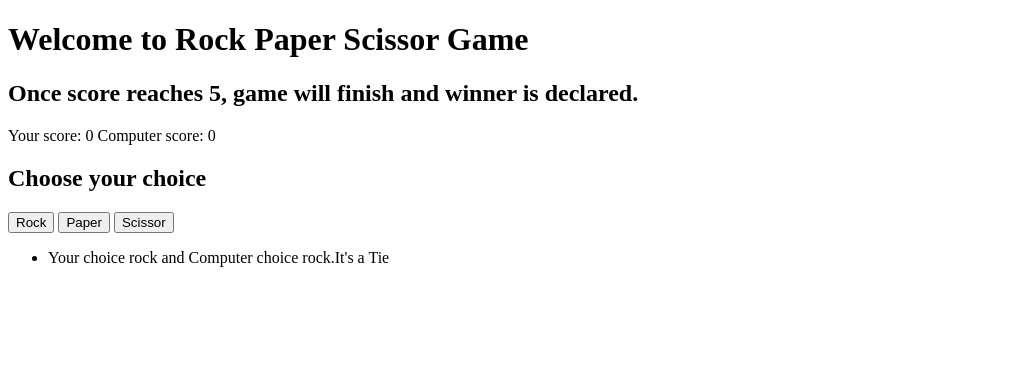
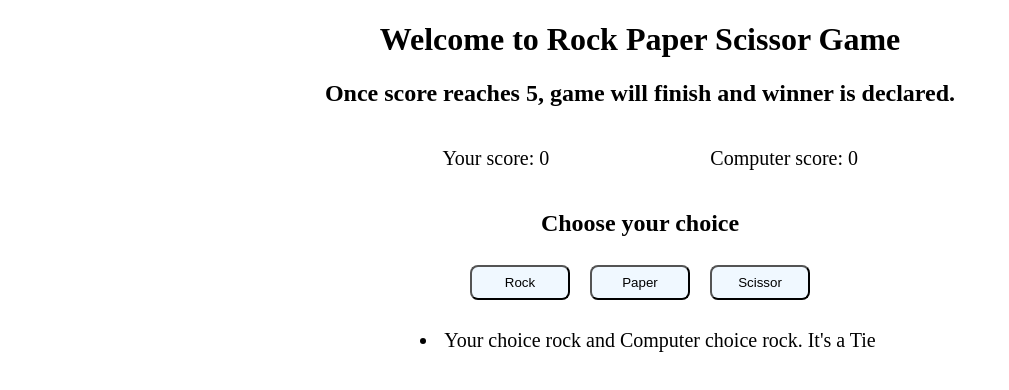
Before and after one commit to deepak2030x/rock-paper-scissors, a plain HTML site: page index.html in a window 1280 px wide. Both pictures are taken after a click on the button "Rock". Shown: the whole page, without its empty margins (0-1009 px from the left). Drawn offline with Linux system fonts and the light colour scheme.

Commit message:
added style

```diff
--- a/index.css
+++ b/index.css
@@ -1,3 +1,42 @@
-div > p {
-  display: inline;
+* {
+  box-sizing: border-box;
+  text-align: center;
 }
+
+.score > p {
+  display: inline-block;
+  width: 45%;
+  font-size: 20px;
+  font-weight: 200;
+}
+
+.container {
+  width: 50%;
+  margin: 0 auto;
+}
+
+.btn {
+  width: 100px;
+  border-radius: 8px;
+  padding: 8px;
+  margin: 8px;
+  background-color: aliceblue;
+}
+
+.btn:hover {
+  background-color: aqua;
+  box-shadow: 5px 5px 5px rgb(32, 21, 21);
+}
+
+ul {
+  display: flex;
+  flex-direction: column;
+  align-items: center;
+}
+
+ul li {
+  font-size: 20px;
+  font-weight: 300;
+  padding: 5px;
+  text-align: left;
+}
--- a/index.html
+++ b/index.html
@@ -9,9 +9,10 @@
   </head>
 
   <body>
+    <div class="container">
       <h1>Welcome to Rock Paper Scissor Game</h1>
       <h2>Once score reaches 5, game will finish and winner is declared.</h2>
-    <div>
+      <div class="score">
         <p>Your score: <span class="human">0</span></p>
         <p>Computer score: <span class="computer">0</span></p>
       </div>
@@ -20,7 +21,8 @@
       <button class="btn">Paper</button>
       <button class="btn">Scissor</button>
       <ul></ul>
-    <p class="winner"></p>
-    <p class="restart"></p>
+      <h2 class="winner"></h2>
+      <h3 class="restart"></h3>
+    </div>
   </body>
 </html>
--- a/script.js
+++ b/script.js
@@ -23,7 +23,7 @@ const computer = document.querySelector(".computer");
 
 function playRound(humanChoice, computerChoice) {
   const li = document.createElement("li");
-  let content = `Your choice ${humanChoice} and Computer choice ${computerChoice}.`;
+  let content = `Your choice ${humanChoice} and Computer choice ${computerChoice}. `;
 
   if (humanChoice == computerChoice) {
     li.textContent = content + "It's a Tie";
@@ -66,9 +66,10 @@ function playRound(humanChoice, computerChoice) {
 const start = document.querySelector(".restart");
 
 function restart() {
-  const text = document.createTextNode("Want to play once again");
+  const text = document.createTextNode("Want to play once again?");
   const btn = document.createElement("button");
   btn.textContent = "Yes";
+  btn.classList.add("btn");
   btn.addEventListener("click", (e) => {
     buttons.forEach((b) => {
       b.disabled = false;
@@ -95,7 +96,7 @@ buttons.forEach((btn) => {
     const computerSelection = getComputerChoice();
     playRound(humanSelection, computerSelection);
     if (humanScore == 5) {
-      winner.textContent = "Game finished, You are winner";
+      winner.textContent = "Game finished, You are winner.";
       buttons.forEach((b) => {
         b.disabled = true;
       });
@@ -103,7 +104,7 @@ buttons.forEach((btn) => {
       return;
     }
     if (computerScore == 5) {
-      winner.textContent = "Game finished, Computer is winner";
+      winner.textContent = "Game finished, Computer is winner.";
       buttons.forEach((b) => {
         b.disabled = true;
       });
```
Lines whose indentation alone changed are shown as unchanged.
